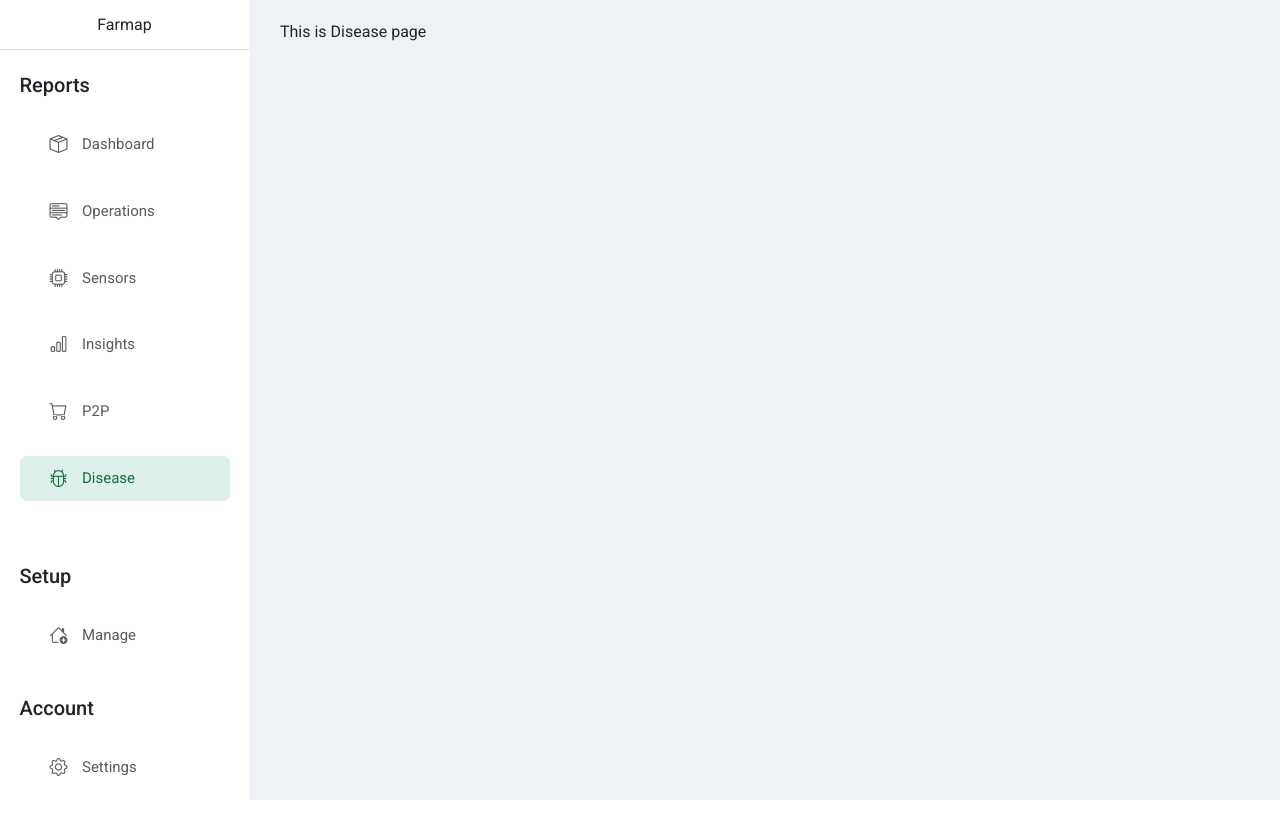
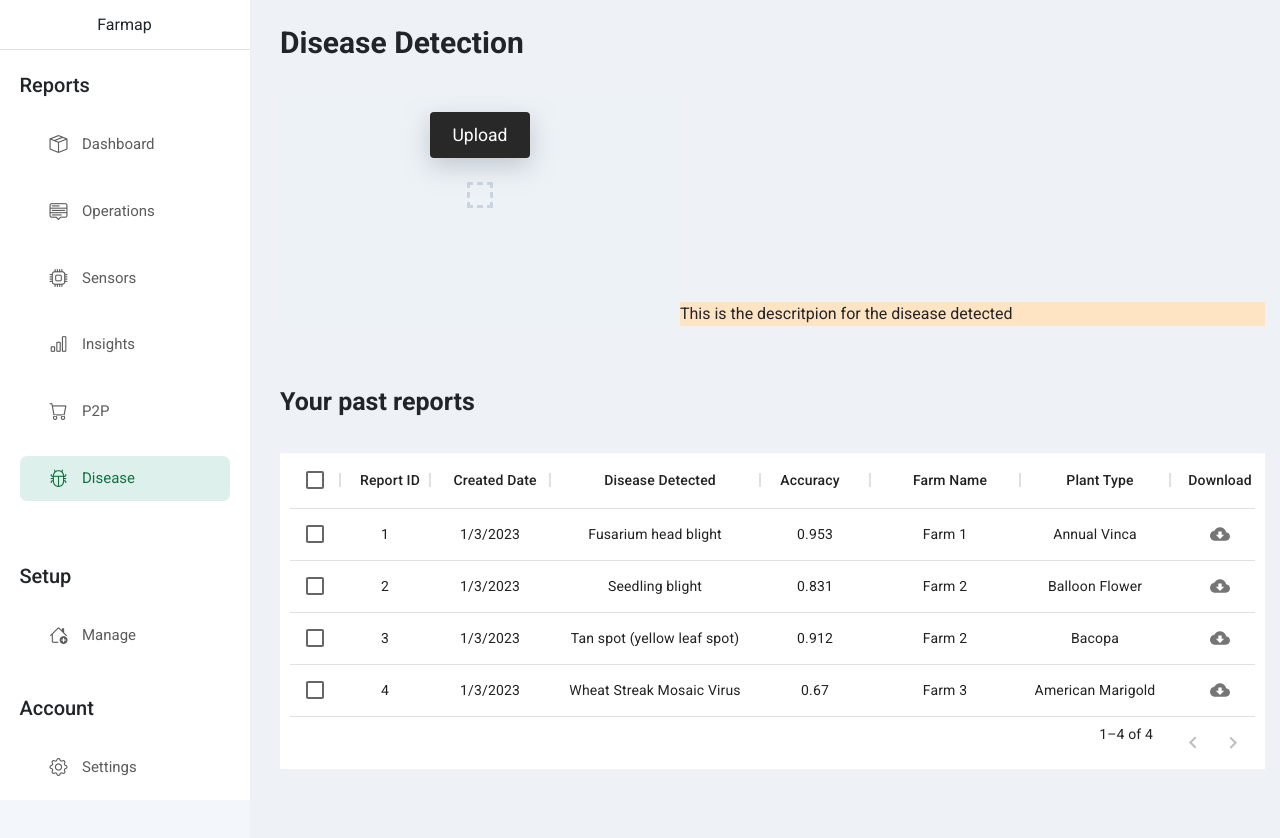
Before and after one commit to Momo-squad/frontend, a React (Vite) app: page /dashboard/disease in a window 1280 px wide. Shown: the top 838 px of the page. Before the commit the page ends 800 px from the top, so only its background shows below. Built offline with nearby package versions, Linux system fonts and the light colour scheme.

Commit message:
added disease detection

```diff
--- a/src/App.jsx
+++ b/src/App.jsx
@@ -43,7 +43,7 @@ function App() {
   const [user, setUser] = useState({});
 
   useEffect(() => {
-    let userInfo = JSON.parse(localStorage.getItem("userInfo"));
+    let userInfo = localStorage.getItem("userInfo");
 
     if (!userInfo) {
       userInfo = {};
--- a/src/dashboard/dashboard.css
+++ b/src/dashboard/dashboard.css
@@ -20,12 +20,19 @@
     min-height: 100vh;
     height: max-content;
     background-color:#eef2f7;
+    overflow-x: hidden;
 }
 
 .dashboard .main label.content-header{
     font-size: 30px;
     font-weight: 600;
     margin-bottom: 15px;
+}
+
+.dashboard .main label.data-grid-header{
+    margin-top: 1em;
+    font-size: 25px;
+    font-weight: 600;
 }
 
 /* width */
--- a/src/dashboard/user-dashboard/components/disease.jsx
+++ b/src/dashboard/user-dashboard/components/disease.jsx
@@ -1,6 +1,146 @@
+import {useState, useCallback, useMemo} from 'react'
+import FileUpload from "../../../forum/components/FileUpload";
+
+import "../styles/disease.css"
+import { ToastContainer, toast } from "react-toastify";
+import "react-toastify/dist/ReactToastify.css";
+
+import Box from '@mui/material/Box';
+
+import DeleteIcon from '@mui/icons-material/Delete';
+import CloudDownloadIcon from '@mui/icons-material/CloudDownload';
+import { DataGrid, GridActionsCellItem } from '@mui/x-data-grid';
+
 const Disease = () => {
+    const [image, setImage] = useState([]);
+
+    const downloadReport = useCallback(
+        (id) => () => {
+            //update the order status to Cancelled here
+            toast.success("Report downloaded");
+    },[]);
+
+    const deleteReport = useCallback(
+        (id) => () => {
+        //do the delete post request here
+        toast.success("Order Removed successfully");
+
+        setTimeout(() => {
+            setRows((prevRows) => prevRows.filter((row) => row.id !== id));
+        })
+    }, []);
+
+
+    const localDate = new Date().toLocaleDateString();
+
+    const initialRows = [
+        {id: 1, reportId: 1, createdDate: localDate, diseaseDetected: "Fusarium head blight",
+        accuracy: 0.9531, farmName: "Farm 1", plantType: "Annual Vinca",},
+        {id: 2, reportId: 2, createdDate: localDate, diseaseDetected: "Seedling blight",
+        accuracy: 0.831, farmName: "Farm 2", plantType: "Balloon Flower"},
+        {id: 3, reportId: 3, createdDate: localDate, diseaseDetected: "Tan spot (yellow leaf spot)",
+        accuracy: 0.9123, farmName: "Farm 2", plantType: "Bacopa"},
+        {id: 4, reportId: 4, createdDate: localDate, diseaseDetected: "Wheat Streak Mosaic Virus",
+        accuracy: 0.6704, farmName: "Farm 3", plantType: "American Marigold"}
+    ];
+
+    const [rows, setRows] = useState(initialRows);
+    const columns = useMemo(() => [
+        {
+            field: 'reportId',
+            headerName: 'Report ID',
+            type: "string",
+            width: 90,
+        },
+        {
+            field: 'createdDate',
+            headerName: 'Created Date',
+            width: 120,
+        },
+        {
+            field: 'diseaseDetected',
+            headerName: 'Disease Detected',
+            type: "string",
+            width: 210,
+        },
+        {
+            field: 'accuracy',
+            headerName: 'Accuracy',
+            type: "number",
+            width: 110,
+        },
+        {
+            field: 'farmName',
+            headerName: 'Farm Name',
+            type: "string",
+            width: 150,
+        },
+        {
+            field: 'plantType',
+            headerName: 'Plant Type',
+            type: 'string',
+            width: 150,
+        },
+        {
+            field: 'download',
+            headerName: "Download",
+            type: 'actions',
+            width: 100,
+            getActions: (params) => [
+              <GridActionsCellItem
+                icon={<CloudDownloadIcon />}
+                label="Download"
+                onClick={downloadReport(params.reportId)}
+              />
+            ],
+          },
+        {
+            field: 'actions',
+            headerName: "Actions",
+            type: 'actions',
+            width: 100,
+            getActions: (params) => [
+              <GridActionsCellItem
+                icon={<DeleteIcon />}
+                label="Delete"
+                onClick={deleteReport(params.id)}
+              />
+            ],
+          },
+    ], [deleteReport],
+    );
+
     return(
-        <>This is Disease page</>
+        <>
+        <label htmlFor="#" className="content-header">Disease Detection</label>
+        <div className="disease-page-wrapper">
+            <div className="disease-container">
+                <FileUpload image={image} setImage={setImage}/>
+                <div className="disease-descritpion-container">
+                    This is the descritpion for the disease detected
+                </div>
+            </div>
+            <label htmlFor="#" className='data-grid-header'>Your past reports</label>
+            <div className="past-reports-container">
+                <div className="orders-data-grid">
+                    <Box sx={{
+                    height: 316,
+                    width: '100%',
+                    backgroundColor: "white"
+                    }}>
+                    <DataGrid
+                        rows={rows}
+                        columns={columns}
+                        pageSize={5}
+                        rowsPerPageOptions={[5]}
+                        checkboxSelection
+                        disableSelectionOnClick />
+                    </Box>
+                </div>
+            </div>
+        </div>
+        <ToastContainer />
+        </>
     )
 }
 
--- a/src/dashboard/user-dashboard/components/sensors.jsx
+++ b/src/dashboard/user-dashboard/components/sensors.jsx
@@ -13,8 +13,8 @@ import "react-toastify/dist/ReactToastify.css";
 const Sensors = () => {
     const { isLoading, error, data, isFetching } = useQuery('sensors-data', async() => {
         const data = JSON.stringify({
-            "query": "SELECT $id as ID, $ts as Timestamp, Temperature, Humidity, Moisture, Light FROM dtmi:x1ymgbguae:gqityf1uu WHERE WITHIN_WINDOW('2023-01-15T13:25:28.85Z/2023-01-15T16:11:20.698Z') AND $id='NodeMCU'"
-          });
+                "query": "SELECT $id as ID, $ts as Timestamp, Temperature, Humidity, Moisture, Light FROM dtmi:x1ymgbguae:gqityf1uu WHERE WITHIN_WINDOW(P1D) AND $id='NodeMCU'"
+            });
 
         const res = await axios({
             method: 'post',
@@ -96,7 +96,7 @@ const Sensors = () => {
                 [{"name":"Moisture", "data": data? data.sensorData.Moisture : []}]}
                 min={data? data.minMaxValues.Moisture.min : 0}
                 max={data? data.minMaxValues.Moisture.max + 1 :10}
-                curve={true}
+                curve={false}
                 colors={["#07bc0c"]}
                 ytitle="Moisture" xtitle="Time"
                 download="moisture-data" />
--- /dev/null
+++ b/src/dashboard/user-dashboard/styles/disease.css
@@ -0,0 +1,40 @@
+.disease-page-wrapper{
+    margin-top: 1em;
+    width: 100%;
+    height: max-content;
+    display: flex;
+    flex-direction: column;
+    gap: 2em;
+    overflow-x: auto;
+}
+
+.disease-container{
+    width: 100%;
+    display: flex;
+    flex-direction: row;
+    align-items: flex-end;
+    flex-wrap: wrap;
+}
+
+.disease-container .file-card {
+    flex: 1;
+    min-width: 400px;
+    max-height: 350px;
+    padding-bottom: 0px !important;
+    justify-content: flex-start !important;
+}
+
+.disease-container .disease-descritpion-container{
+    flex: 3;
+    min-width: 500px;
+    width: 100%;
+    height: 100%;
+    background-color: bisque;
+}
+
+/* ========================================================= */
+.past-reports-container{
+    width: 100%;
+    min-width: 500px;
+    height: 400px;
+}
--- a/src/forum/components/Feed.jsx
+++ b/src/forum/components/Feed.jsx
@@ -73,6 +73,8 @@ export const Feed = () => {
     const downVoteElem = elem.parentElement.children[2];
     const downVoteIcon = downVoteElem.children[0];
 
+    if (!icon || !elem || !downVoteElem || !downVoteIcon) return
+
     const question_id = e.target.getAttribute("data-qid");
 
     const res = await fetch(`${config.API_URL}/forum/upvote`, {
@@ -128,6 +130,8 @@ export const Feed = () => {
     const elem = e.target.parentElement;
     const upVoteElem = elem.parentElement.children[0];
     const upVoteIcon = upVoteElem.children[0];
+
+    if (!icon || !elem || !downVoteElem || !downVoteIcon) return
 
     const question_id = e.target.getAttribute("data-qid");
 
--- a/src/forum/styles/FileUpload.css
+++ b/src/forum/styles/FileUpload.css
@@ -4,7 +4,6 @@
   flex-direction: column;
   justify-content: center;
   align-items: center;
-  border: 3px dashed #cbd5e0;
   background-color: #edf2f7;
   min-width: 380px;
   min-height: 230px;
@@ -67,6 +66,8 @@
   flex-direction: row;
   flex-wrap: wrap;
   gap: 20px;
+  padding: 10px;
+  border: 3px dashed #cbd5e0;
 }
 
 .file-card .img-container div{
```
